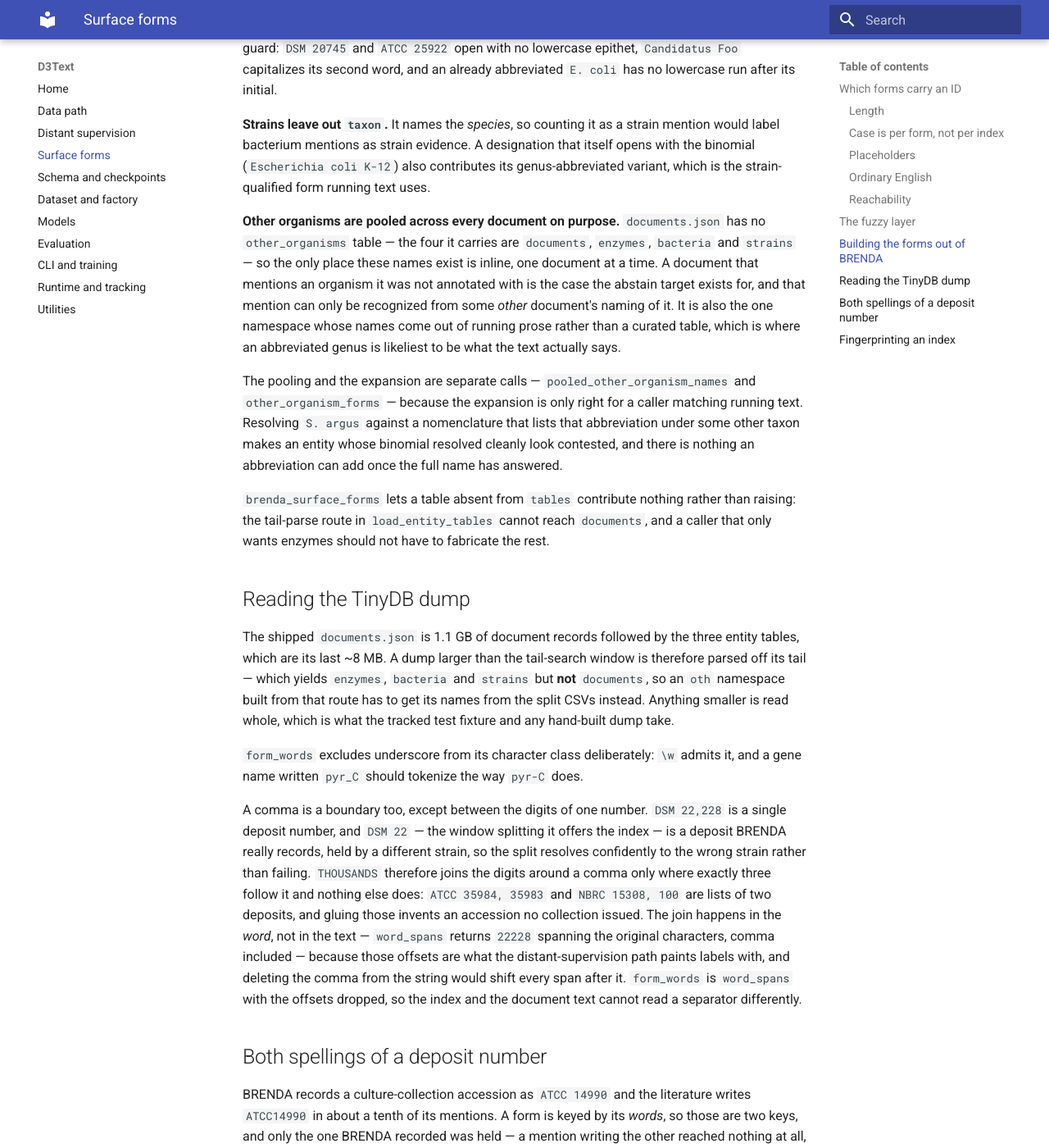
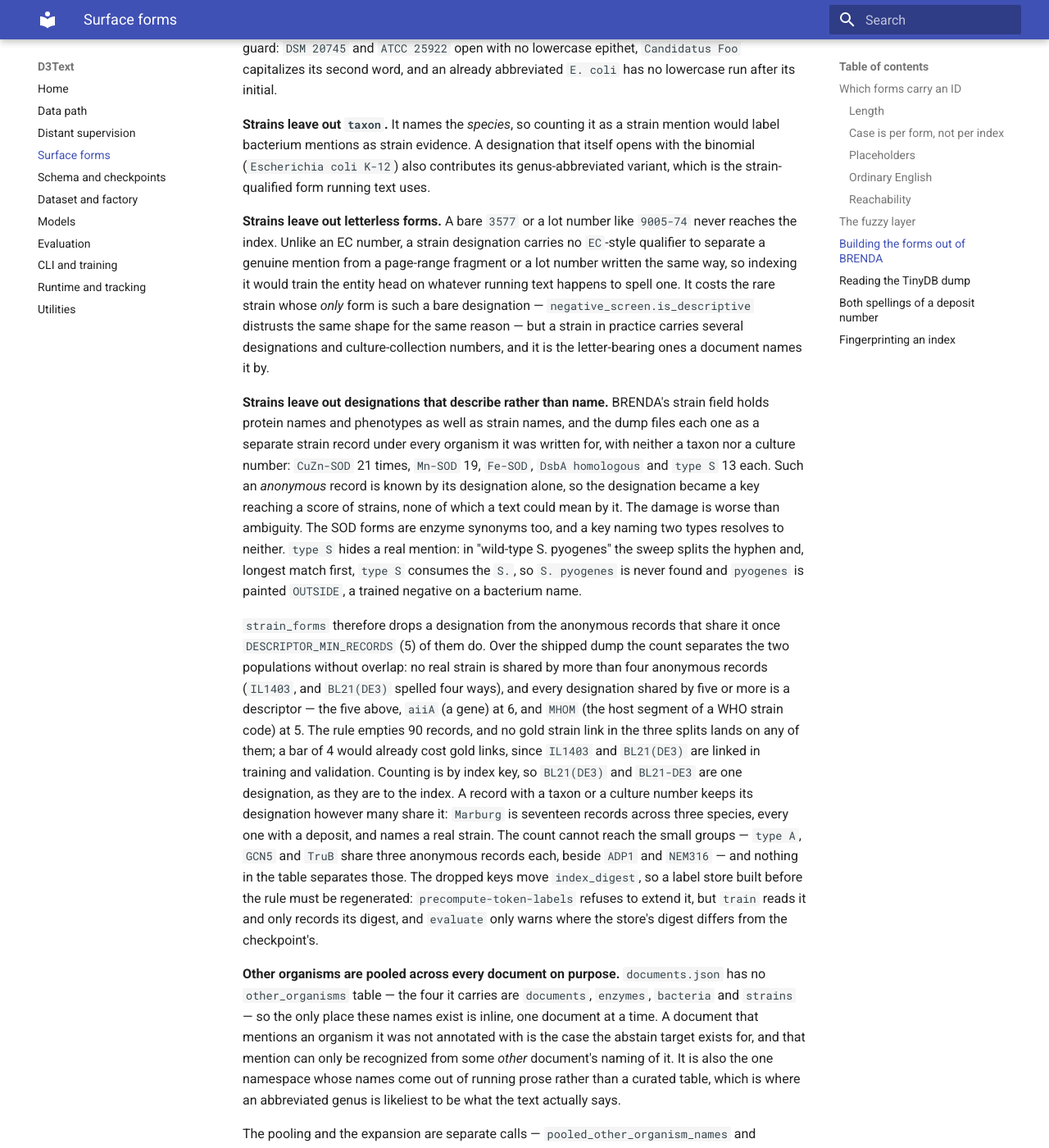
Before and after one commit to manuquadros/d3text, an MkDocs documentation site: the page built from docs/surface-forms.md, in a window 1280 px wide and 1400 px high, scrolled down 6229 px. Shown: the whole window at 82% size. Built offline with MkDocs 1.6.1 and Material for MkDocs 9.7.7, drawn with Linux system fonts in a browser that asks for light colours.

Commit message:
fix: stop indexing strain descriptors shared by anonymous records
strain_forms indexed every designation, and BRENDA files protein names and
phenotypes (CuZn-SOD, type S) as one strain record per organism with no taxon
and no culture number, so each became a key reaching 13-21 strains. The SOD
keys also name an enzyme and resolved to no type; type S matched inside
"wild-type S. pyogenes" and consumed the "S.", training the species as a
negative. A designation five or more such records share is now dropped from
them: no real strain has more than four such records, and a record with a
taxon or deposit keeps every designation. The index digest moves, so the token
label store must be regenerated.

```diff
--- a/docs/surface-forms.md
+++ b/docs/surface-forms.md
@@ -290,6 +290,49 @@ that itself opens with the binomial (`Escherichia coli K-12`) also contributes
 its genus-abbreviated variant, which is the strain-qualified form running text
 uses.
 
+**Strains leave out letterless forms.** A bare `3577` or a lot number like
+`9005-74` never reaches the index. Unlike an EC number, a strain designation
+carries no `EC`-style qualifier to separate a genuine mention from a page-range
+fragment or a lot number written the same way, so indexing it would train the
+entity head on whatever running text happens to spell one. It costs the rare
+strain whose *only* form is such a bare designation —
+`negative_screen.is_descriptive` distrusts the same shape for the same reason —
+but a strain in practice carries several designations and culture-collection
+numbers, and it is the letter-bearing ones a document names it by.
+
+**Strains leave out designations that describe rather than name.** BRENDA's
+strain field holds protein names and phenotypes as well as strain names, and
+the dump files each one as a separate strain record under every organism it
+was written for, with neither a taxon nor a culture number: `CuZn-SOD` 21
+times, `Mn-SOD` 19, `Fe-SOD`, `DsbA homologous` and `type S` 13 each. Such an
+*anonymous* record is known by its designation alone, so the designation became
+a key reaching a score of strains, none of which a text could mean by it. The
+damage is worse than ambiguity. The SOD forms are enzyme synonyms too, and a
+key naming two types resolves to neither. `type S` hides a real mention: in
+"wild-type S. pyogenes" the sweep splits the hyphen and, longest match first,
+`type S` consumes the `S.`, so `S. pyogenes` is never found and `pyogenes` is
+painted `OUTSIDE`, a trained negative on a bacterium name.
+
+`strain_forms` therefore drops a designation from the anonymous records that
+share it once `DESCRIPTOR_MIN_RECORDS` (5) of them do. Over the shipped dump
+the count separates the two populations without overlap: no real strain is
+shared by more than four anonymous records (`IL1403`, and `BL21(DE3)` spelled
+four ways), and every designation shared by five or more is a
+descriptor — the five above, `aiiA` (a gene) at 6, and `MHOM` (the host
+segment of a WHO strain code) at 5. The rule empties 90 records, and no gold
+strain link in the three splits lands on any of them; a bar of 4 would already
+cost gold links, since `IL1403` and `BL21(DE3)` are linked in training and
+validation. Counting is by index key, so `BL21(DE3)` and `BL21-DE3` are one
+designation, as they are to the index. A record with a taxon or a culture
+number keeps its designation however many share it: `Marburg` is seventeen
+records across three species, every one with a deposit, and names a real
+strain. The count cannot reach the small groups — `type A`, `GCN5` and `TruB`
+share three anonymous records each, beside `ADP1` and `NEM316` — and nothing
+in the table separates those. The dropped keys move `index_digest`, so a label
+store built before the rule must be regenerated: `precompute-token-labels`
+refuses to extend it, but `train` reads it and only records its digest, and
+`evaluate` only warns where the store's digest differs from the checkpoint's.
+
 **Other organisms are pooled across every document on purpose.**
 `documents.json` has no `other_organisms` table — the four it carries are
 `documents`, `enzymes`, `bacteria` and `strains` — so the only place these names
```
Also changed, not shown: 2 other files.
